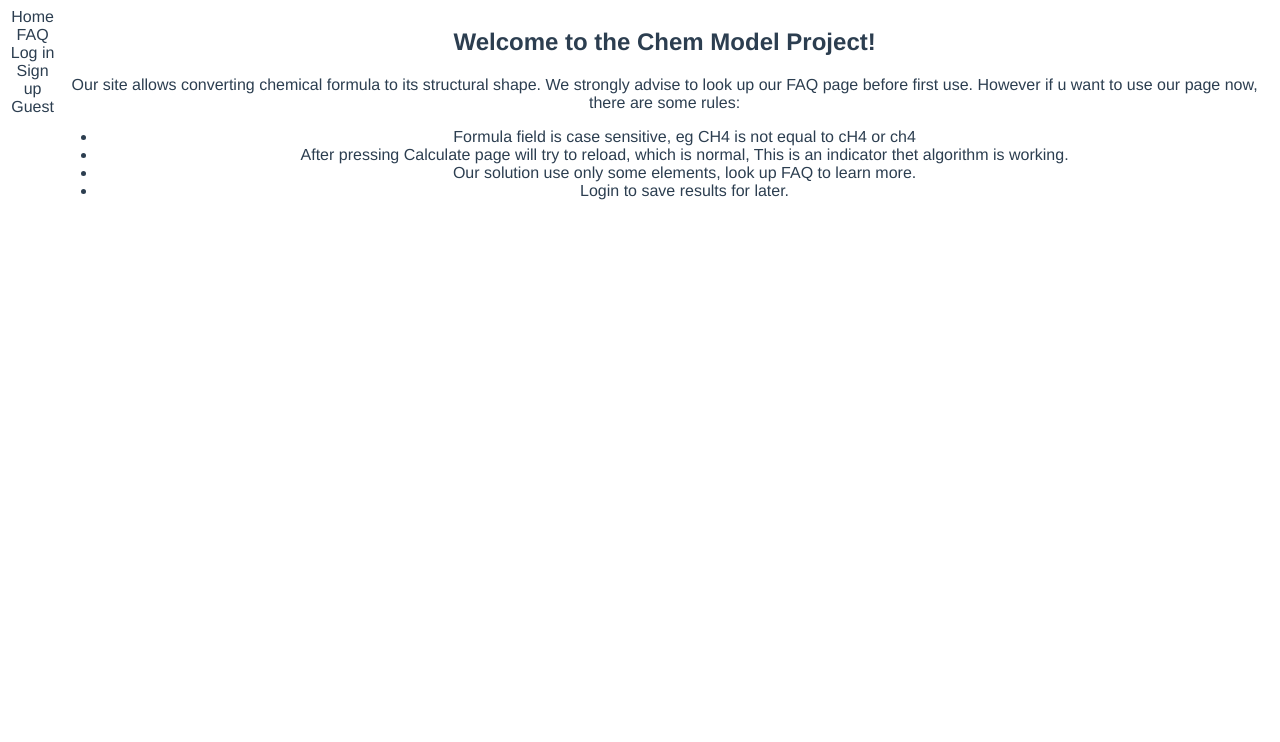
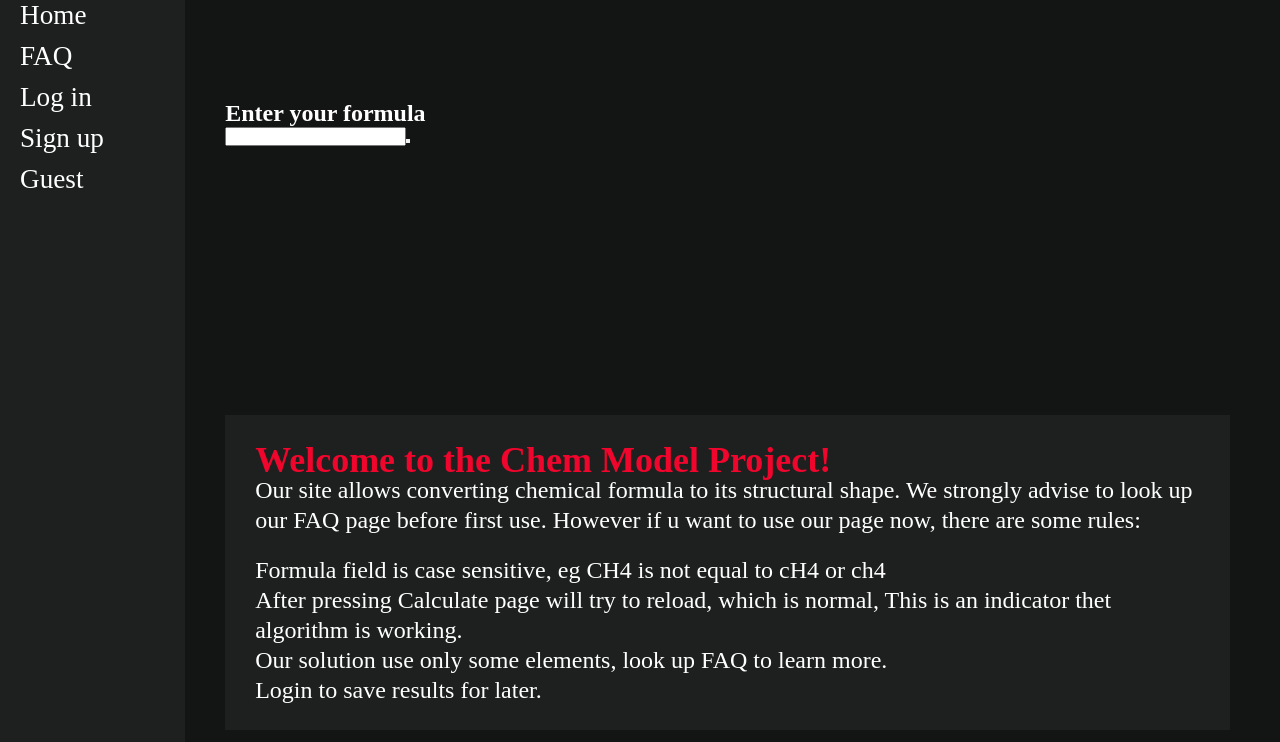
Before and after one commit to ewaldmikolaj/chemmodel_front, a Vue app in the folder chemmodel/: page /#/ in a window 1280 px wide. Shown: the top 742 px of the page. Built offline with nearby package versions, Linux system fonts and the light colour scheme.

Commit message:
sciezka '/' i troche css

```diff
--- a/chemmodel/src/App.vue
+++ b/chemmodel/src/App.vue
@@ -1,30 +1,32 @@
 <template>
-  <div id="app">
-    <List/>
-    <WelcomeMsg/>
+  <div class="app">
+    <router-view/>
   </div>
 </template>
 
 <script>
-import WelcomeMsg from './components/WelcomeMsg.vue'
-import List from './components/List.vue'
-
 export default {
-  components: {
-    WelcomeMsg,
-    List
-  }
 }
 </script>
 
 <style lang="scss">
-#app {
-  font-family: Avenir, Helvetica, Arial, sans-serif;
-  -webkit-font-smoothing: antialiased;
-  -moz-osx-font-smoothing: grayscale;
-  text-align: center;
-  color: #2c3e50;
+* {
+  margin: 0;
+  padding: 0;
+}
+.app {
   display: flex;
   flex-direction: row;
+  width: 100vw;
+  height: 100vh;
+  background-color: #131514;
+  color: white;
+  &__right {
+    display: inline-block;
+    width: 100%;
+    display: flex;
+    flex-direction: column;
+    padding: 100px 50px 70px 40px;
+  }
 }
 </style>
--- a/chemmodel/src/components/List.vue
+++ b/chemmodel/src/components/List.vue
@@ -1,5 +1,5 @@
 <template>
-  <div>
+  <div class="list">
     <ListElem :content="'Home'"/>
     <ListElem :content="'FAQ'"/>
     <ListElem :content="'Log in'"/>
@@ -18,3 +18,16 @@
   }
 }
 </script>
+
+<style lang="scss" scoped>
+.list {
+  display: flex;
+  flex-direction: column;
+  width: 18%;
+  height: 100vh;
+  box-sizing: border-box;
+  padding-left: 20px;
+  color: white;
+  background-color: #1d201f;
+}
+</style>
--- a/chemmodel/src/components/ListElem.vue
+++ b/chemmodel/src/components/ListElem.vue
@@ -1,5 +1,5 @@
 <template>
-  <div>{{ content }}</div>
+  <div class="list__elem">{{ content }}</div>
 </template>
 
 <script>
@@ -15,4 +15,9 @@
 </script>
 
 <style lang="scss" scoped>
+.list__elem {
+  margin-bottom: 10px;
+  width: 100%;
+  font-size: 1.7rem;
+}
 </style>
--- a/chemmodel/src/components/WelcomeInput.vue
+++ b/chemmodel/src/components/WelcomeInput.vue
@@ -1,9 +1,9 @@
 <template>
-  <div>
+  <div class="welcome-input">
     <h2>Enter your formula</h2>
     <div>
       <input type="text" v-model="formula">
-      <button></button>
+      <button @onclik="send()"></button>
     </div>
   </div>
 </template>
@@ -15,6 +15,18 @@
     return {
       formula: null
     }
+  },
+  methods: {
+    send () {
+      return this.formula
+    }
   }
 }
 </script>
+
+<style lang="scss" scoped>
+.welcome-input {
+  height: 50%;
+  widows: 100%;
+}
+</style>
--- a/chemmodel/src/components/WelcomeMsg.vue
+++ b/chemmodel/src/components/WelcomeMsg.vue
@@ -1,12 +1,12 @@
 <template>
-  <div>
-      <h2>Welcome to the Chem Model Project!</h2>
-      <p>Our site allows converting chemical formula to its structural shape. We strongly advise to look up our FAQ page before first use. However if u want to use our page now, there are some rules:</p>
-      <ul>
-        <li>Formula field is case sensitive, eg CH4 is not equal to cH4 or ch4</li>
-        <li>After pressing Calculate page will try to reload, which is normal, This is an indicator thet algorithm is working.</li>
-        <li>Our solution use only some elements, look up FAQ to learn more.</li>
-        <li>Login to save results for later.</li>
+  <div class="welcome-block">
+      <h2 class="welcome-block__header">Welcome to the Chem Model Project!</h2>
+      <p class="welcome-block__text">Our site allows converting chemical formula to its structural shape. We strongly advise to look up our FAQ page before first use. However if u want to use our page now, there are some rules:</p>
+      <ul class="welcome-block__list">
+        <li class="welcome-block__rule">Formula field is case sensitive, eg CH4 is not equal to cH4 or ch4</li>
+        <li class="welcome-block__rule">After pressing Calculate page will try to reload, which is normal, This is an indicator thet algorithm is working.</li>
+        <li class="welcome-block__rule">Our solution use only some elements, look up FAQ to learn more.</li>
+        <li class="welcome-block__rule">Login to save results for later.</li>
       </ul>
   </div>
 </template>
@@ -18,5 +18,20 @@
 </script>
 
 <style lang="scss" scoped>
-
+.welcome-block {
+  height: 50%;
+  width: 100%;
+  background-color: #1d201f;
+  padding: 30px;
+  line-height: 30px;
+  box-sizing: border-box;
+  font-size: 1.5rem;
+  &__header {
+    color: #f0052c;
+  }
+  &__list {
+    margin-top: 20px;
+    list-style: none;
+  }
+}
 </style>
--- a/chemmodel/src/router/index.js
+++ b/chemmodel/src/router/index.js
@@ -1,9 +1,14 @@
 import Vue from 'vue'
 import VueRouter from 'vue-router'
+import Welcome from './../views/Welcome.vue'
 
 Vue.use(VueRouter)
 
 const routes = [
+  {
+    path: '/',
+    component: Welcome
+  }
 ]
 
 const router = new VueRouter({
--- /dev/null
+++ b/chemmodel/src/views/Welcome.vue
@@ -0,0 +1,43 @@
+<template>
+  <div class="welcome">
+    <List/>
+    <div class="welcome__right">
+      <WelcomeInput/>
+      <WelcomeMsg/>
+    </div>
+  </div>
+</template>
+
+<script>
+import WelcomeMsg from './../components/WelcomeMsg.vue'
+import List from './../components/List.vue'
+import WelcomeInput from './../components/WelcomeInput.vue'
+
+export default {
+  name: 'Welcome',
+  components: {
+    WelcomeMsg,
+    List,
+    WelcomeInput
+  }
+}
+</script>
+
+<style lang="scss">
+
+.welcome {
+  display: flex;
+  flex-direction: row;
+  width: 100vw;
+  height: 100vh;
+  background-color: #131514;
+  color: white;
+  &__right {
+    display: inline-block;
+    width: 100%;
+    display: flex;
+    flex-direction: column;
+    padding: 100px 50px 70px 40px;
+  }
+}
+</style>
```
